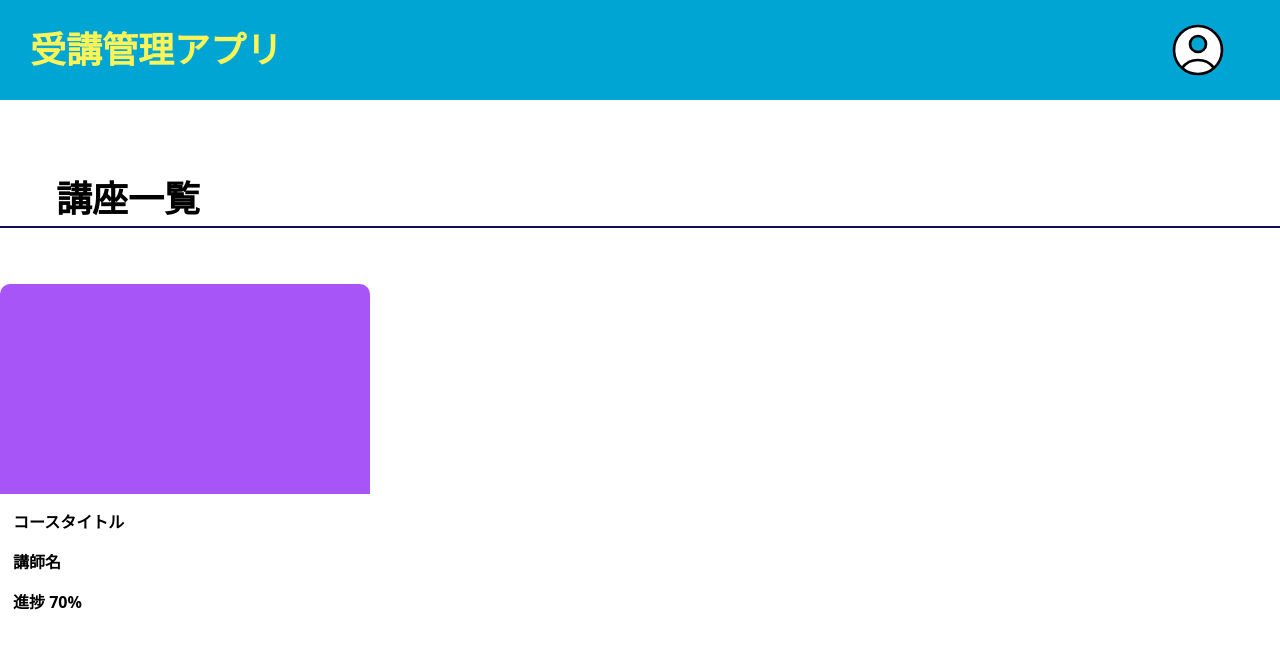
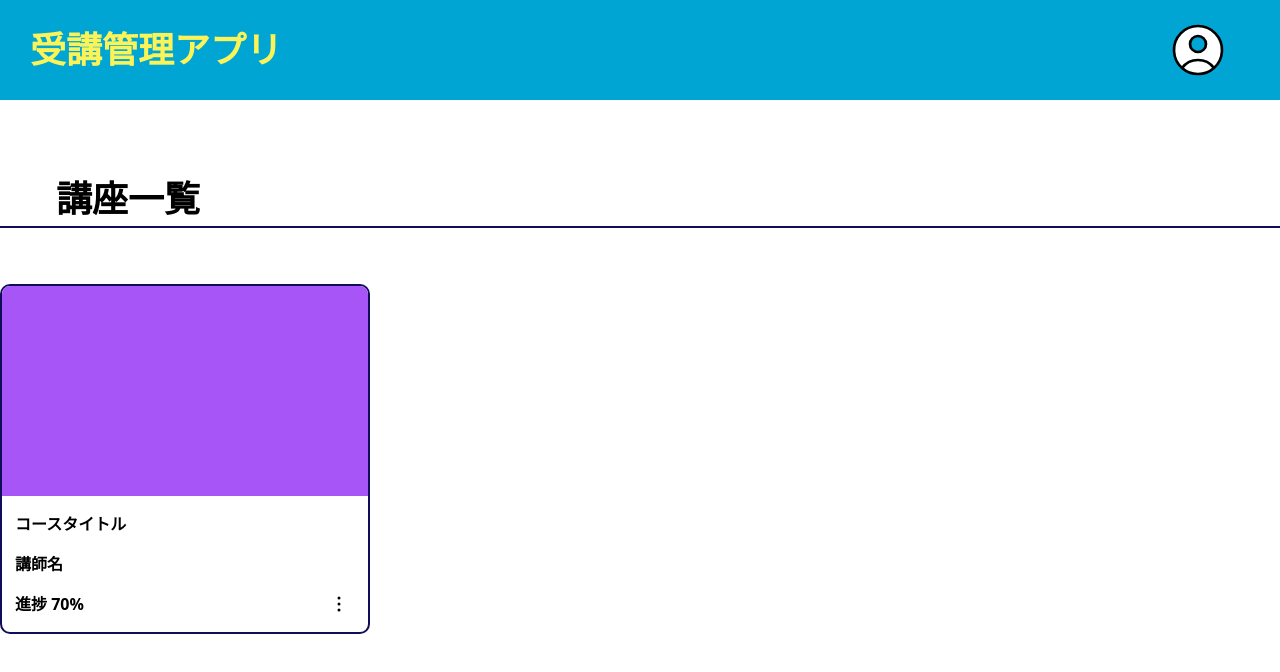
Before and after one commit to yukihiroLaravel/juko_next, a Next.js app: page /courses in a window 1280 px wide. Shown: the top 672 px of the page. Built offline with nearby package versions, Linux system fonts and the light colour scheme.

Commit message:
講座カード - スタイル修正。

```diff
--- a/features/course/CourseCard.tsx
+++ b/features/course/CourseCard.tsx
@@ -1,11 +1,27 @@
 const CourseCard = () => {
   return (
-    <div className="w-[370px] h-auto rounded-t-[10px]">
-      <div className="bg-purple-500 h-[210px] rounded-t-[10px]">{/* <img src="" alt="" /> */}</div>
-      <div className="h-auto  ml-[13px] mt-[16px]">
+    <div className="w-[370px] h-auto border-[#100D59] border-solid border-2 rounded-[10px] overflow-hidden">
+      <div className="bg-purple-500 h-[210px]">{/* <img src="" alt="" /> */}</div>
+      <div className="h-auto  ml-[13px] mt-[16px] relative">
         <p className="font-semibold text-[16px] mb-[16px]">コースタイトル</p>
         <p className="font-semibold text-[16px] mb-[16px]">講師名</p>
         <p className="font-semibold text-[16px] mb-[16px]">進捗 70%</p>
+        <a href="#">
+          <svg
+            xmlns="http://www.w3.org/2000/svg"
+            fill="none"
+            viewBox="0 0 24 24"
+            strokeWidth={1.5}
+            stroke="currentColor"
+            className="w-[24px] h-[24px] absolute right-[17px] bottom-[0px]"
+          >
+            <path
+              strokeLinecap="round"
+              strokeLinejoin="round"
+              d="M12 6.75a.75.75 0 110-1.5.75.75 0 010 1.5zM12 12.75a.75.75 0 110-1.5.75.75 0 010 1.5zM12 18.75a.75.75 0 110-1.5.75.75 0 010 1.5z"
+            />
+          </svg>
+        </a>
       </div>
     </div>
   );
```
